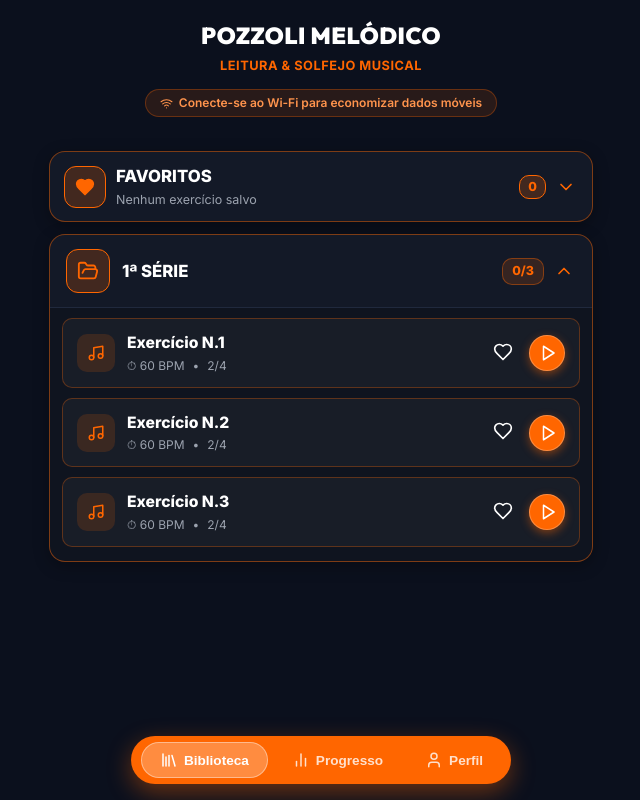
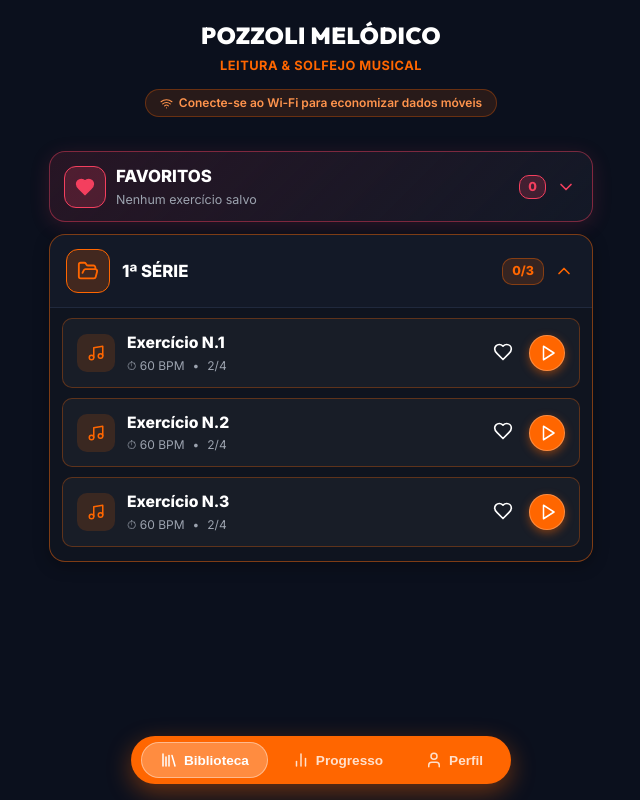
Before and after one commit to darlanmarley-hub/pozzoli-melodico, a React (Vite) app: page / in a window 1280 px wide. Shown: the whole page, without its empty margins (319-959 px from the left). Built offline with nearby package versions, Linux system fonts and the light colour scheme.

Commit message:
style: atualiza cor da aba e card de favoritos para tom carmim/rosa

```diff
--- a/src/components/SavedExercisesView.jsx
+++ b/src/components/SavedExercisesView.jsx
@@ -26,7 +26,7 @@ export default function SavedExercisesView({
           style={{
             background: 'none',
             border: 'none',
-            color: 'var(--accent-orange)',
+            color: 'var(--accent-rose)',
             fontSize: '0.95rem',
             fontWeight: 700,
             display: 'flex',
@@ -45,14 +45,15 @@ export default function SavedExercisesView({
       {/* Banner da Pasta Favoritos */}
       <div
         style={{
-          background: 'linear-gradient(135deg, rgba(255, 102, 0, 0.15) 0%, rgba(19, 25, 39, 0.8) 100%)',
-          border: '1px solid var(--border-orange)',
+          background: 'linear-gradient(135deg, rgba(244, 63, 94, 0.2) 0%, rgba(19, 25, 39, 0.9) 100%)',
+          border: '1px solid var(--accent-rose-glow)',
           borderRadius: 'var(--radius-lg)',
           padding: '20px',
           display: 'flex',
           alignItems: 'center',
           justifyContent: 'space-between',
-          gap: '12px'
+          gap: '12px',
+          boxShadow: '0 4px 20px rgba(244, 63, 94, 0.15)'
         }}
       >
         <div style={{ display: 'flex', alignItems: 'center', gap: '14px' }}>
@@ -61,15 +62,15 @@ export default function SavedExercisesView({
               width: '48px',
               height: '48px',
               borderRadius: '14px',
-              background: 'rgba(255, 102, 0, 0.2)',
-              border: '1px solid var(--accent-orange)',
+              background: 'rgba(244, 63, 94, 0.2)',
+              border: '1px solid var(--accent-rose)',
               display: 'flex',
               alignItems: 'center',
               justifyContent: 'center',
-              color: 'var(--accent-orange)'
+              color: 'var(--accent-rose)'
             }}
           >
-            <Heart size={24} fill="var(--accent-orange)" />
+            <Heart size={24} fill="var(--accent-rose)" />
           </div>
           <div>
             <h2 style={{ fontSize: '1.4rem', fontWeight: 800, color: '#ffffff' }}>
@@ -83,7 +84,7 @@ export default function SavedExercisesView({
 
         <span
           style={{
-            background: 'var(--accent-orange)',
+            background: 'var(--accent-rose)',
             color: '#fff',
             padding: '4px 12px',
             borderRadius: 'var(--radius-full)',
@@ -111,7 +112,7 @@ export default function SavedExercisesView({
             gap: '12px'
           }}
         >
-          <Heart size={36} style={{ color: 'var(--accent-orange)', opacity: 0.8 }} fill="var(--accent-orange)" />
+          <Heart size={36} style={{ color: 'var(--accent-rose)', opacity: 0.8 }} fill="var(--accent-rose)" />
           <p style={{ fontSize: '1rem', fontWeight: 600 }}>Nenhum exercício na pasta Favoritos</p>
           <span style={{ fontSize: '0.85rem', maxWidth: '340px' }}>
             Marque o ícone de coração nos exercícios da biblioteca para enviá-los diretamente para esta pasta Favoritos.
@@ -128,7 +129,7 @@ export default function SavedExercisesView({
                 className="exercise-item-card"
                 style={{
                   background: 'var(--bg-card)',
-                  border: '1px solid var(--border-orange)',
+                  border: '1px solid var(--accent-rose-glow)',
                   borderRadius: 'var(--radius-md)',
                   padding: '16px'
                 }}
@@ -139,11 +140,11 @@ export default function SavedExercisesView({
                       width: '44px',
                       height: '44px',
                       borderRadius: '12px',
-                      background: 'rgba(255, 102, 0, 0.15)',
+                      background: 'rgba(244, 63, 94, 0.15)',
                       display: 'flex',
                       alignItems: 'center',
                       justifyContent: 'center',
-                      color: 'var(--accent-orange)'
+                      color: 'var(--accent-rose)'
                     }}
                   >
                     <Video size={20} />
@@ -176,6 +177,10 @@ export default function SavedExercisesView({
                     className="circle-play-btn"
                     onClick={() => onSelectSeries(series)}
                     title="Estudar Exercício"
+                    style={{
+                      background: 'var(--accent-rose)',
+                      boxShadow: '0 3px 10px var(--accent-rose-glow)'
+                    }}
                   >
                     <Play size={18} style={{ marginLeft: '2px' }} />
                   </button>
--- a/src/components/SeriesLibraryModal.jsx
+++ b/src/components/SeriesLibraryModal.jsx
@@ -91,10 +91,10 @@ export default function SeriesLibraryView({
         <div
           className="accordion-card"
           style={{
-            background: 'var(--bg-card)',
-            border: '1px solid var(--border-orange)',
+            background: 'linear-gradient(135deg, rgba(244, 63, 94, 0.12) 0%, var(--bg-card) 100%)',
+            border: '1px solid var(--accent-rose-glow)',
             borderRadius: 'var(--radius-md)',
-            boxShadow: '0 4px 16px rgba(0,0,0,0.3)',
+            boxShadow: '0 4px 20px rgba(244, 63, 94, 0.15)',
             overflow: 'hidden',
             transition: 'border-color 0.2s ease'
           }}
@@ -112,16 +112,16 @@ export default function SeriesLibraryView({
           >
             <div className="header-left" style={{ gap: '10px' }}>
               <div
-                className="icon-badge-box orange"
+                className="icon-badge-box"
                 style={{
                   width: '42px',
                   height: '42px',
                   borderRadius: '12px',
-                  background: 'rgba(255, 102, 0, 0.2)',
-                  border: '1px solid var(--accent-orange)'
+                  background: 'rgba(244, 63, 94, 0.2)',
+                  border: '1px solid var(--accent-rose)'
                 }}
               >
-                <Heart size={20} fill="var(--accent-orange)" style={{ color: 'var(--accent-orange)' }} />
+                <Heart size={20} fill="var(--accent-rose)" style={{ color: 'var(--accent-rose)' }} />
               </div>
 
               <div className="card-title-group">
@@ -137,13 +137,13 @@ export default function SeriesLibraryView({
             <div style={{ display: 'flex', alignItems: 'center', gap: '8px' }}>
               <span
                 style={{
-                  background: 'rgba(255, 102, 0, 0.2)',
-                  color: '#ff6600',
+                  background: 'rgba(244, 63, 94, 0.2)',
+                  color: 'var(--accent-rose)',
                   fontWeight: 800,
                   fontSize: '0.78rem',
                   padding: '2px 8px',
                   borderRadius: '10px',
-                  border: '1px solid var(--accent-orange)'
+                  border: '1px solid var(--accent-rose)'
                 }}
               >
                 {favCount}
@@ -161,9 +161,9 @@ export default function SeriesLibraryView({
                 }}
               >
                 {isFavExpanded ? (
-                  <ChevronUp size={20} color="var(--accent-orange)" />
+                  <ChevronUp size={20} color="var(--accent-rose)" />
                 ) : (
-                  <ChevronDown size={20} color="var(--accent-orange)" />
+                  <ChevronDown size={20} color="var(--accent-rose)" />
                 )}
               </button>
             </div>
@@ -174,7 +174,7 @@ export default function SeriesLibraryView({
             <div
               style={{
                 padding: '0 12px 12px 12px',
-                borderTop: '1px solid var(--border-color)',
+                borderTop: '1px solid rgba(244, 63, 94, 0.25)',
                 background: 'rgba(0, 0, 0, 0.2)',
                 display: 'flex',
                 flexDirection: 'column',
@@ -195,7 +195,7 @@ export default function SeriesLibraryView({
                       key={series.id}
                       style={{
                         background: isSeriesStudied ? 'rgba(16, 185, 129, 0.12)' : 'rgba(255, 255, 255, 0.04)',
-                        border: isSeriesStudied ? '1px solid #10b981' : '1px solid var(--border-orange)',
+                        border: isSeriesStudied ? '1px solid #10b981' : '1px solid var(--accent-rose-glow)',
                         borderRadius: 'var(--radius-sm)',
                         padding: '10px 12px',
                         display: 'flex',
@@ -211,11 +211,11 @@ export default function SeriesLibraryView({
                             width: '34px',
                             height: '34px',
                             borderRadius: '10px',
-                            background: isSeriesStudied ? 'rgba(16, 185, 129, 0.2)' : 'rgba(255, 102, 0, 0.15)',
+                            background: isSeriesStudied ? 'rgba(16, 185, 129, 0.2)' : 'rgba(244, 63, 94, 0.15)',
                             display: 'flex',
                             alignItems: 'center',
                             justifyContent: 'center',
-                            color: isSeriesStudied ? '#10b981' : 'var(--accent-orange)'
+                            color: isSeriesStudied ? '#10b981' : 'var(--accent-rose)'
                           }}
                         >
                           {isSeriesStudied ? <CheckCircle2 size={18} /> : <Video size={16} />}
@@ -249,8 +249,8 @@ export default function SeriesLibraryView({
                           style={{
                             width: '32px',
                             height: '32px',
-                            background: isSeriesStudied ? '#10b981' : 'var(--accent-orange)',
-                            boxShadow: isSeriesStudied ? '0 2px 8px rgba(16, 185, 129, 0.4)' : '0 2px 8px var(--accent-orange-glow)'
+                            background: isSeriesStudied ? '#10b981' : 'var(--accent-rose)',
+                            boxShadow: isSeriesStudied ? '0 2px 8px rgba(16, 185, 129, 0.4)' : '0 2px 8px var(--accent-rose-glow)'
                           }}
                         >
                           <Play size={14} style={{ marginLeft: '1px' }} />
--- a/src/index.css
+++ b/src/index.css
@@ -13,6 +13,8 @@
 
   --accent-green: #10b981;
   --accent-gold: #f59e0b;
+  --accent-rose: #f43f5e;
+  --accent-rose-glow: rgba(244, 63, 94, 0.45);
 
   --text-main: #ffffff;
   --text-muted: #9ca3af;
```
